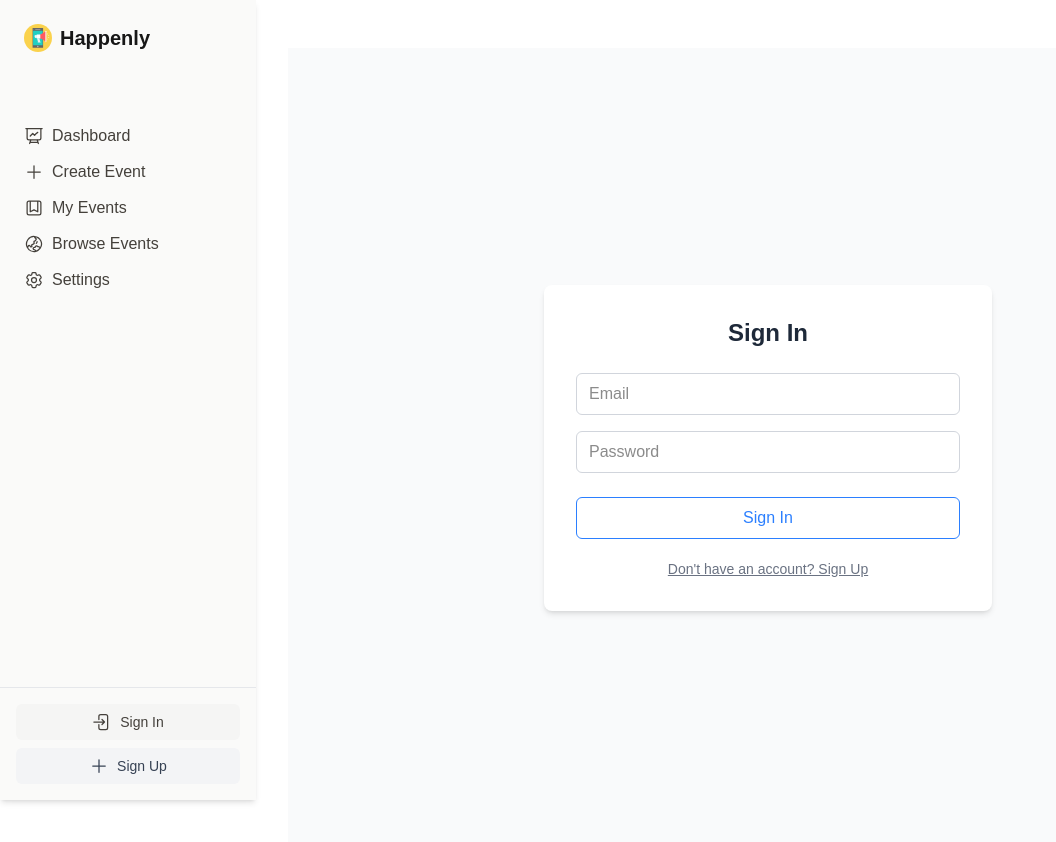
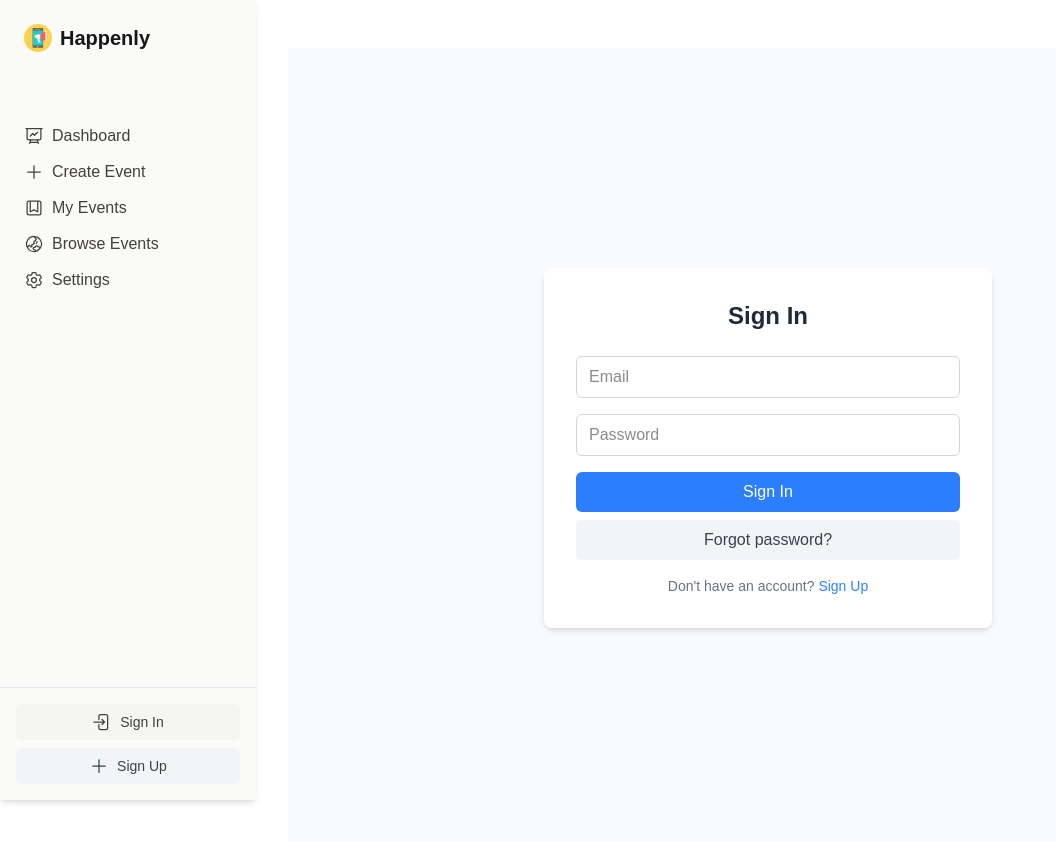
Before and after one commit to ka1130/Happenly, a Next.js app: page /auth in a window 1280 px wide. Shown: the top 842 px of the page, without its empty margins (0-1056 px from the left). Built offline with nearby package versions, Linux system fonts and the light colour scheme; no server answers.

Commit message:
Handle password reset

```diff
--- a/app/auth/page.tsx
+++ b/app/auth/page.tsx
@@ -1,7 +1,9 @@
 "use client";
 import { useState, useEffect } from "react";
 import { useRouter } from "next/navigation";
+import toast from "react-hot-toast";
 import { supabase } from "@lib/supabase";
+import type { User } from "@supabase/supabase-js";
 
 export default function AuthPage() {
   const router = useRouter();
@@ -11,10 +13,10 @@ export default function AuthPage() {
   const [email, setEmail] = useState("");
   const [password, setPassword] = useState("");
   const [passwordConfirm, setPasswordConfirm] = useState("");
-  const [error, setError] = useState<string | null>(null);
   const [loading, setLoading] = useState(false);
-  const [user, setUser] = useState<any>(null);
+  const [user, setUser] = useState<User | null>(null);
 
+  // Track auth state
   useEffect(() => {
     const { data: listener } = supabase.auth.onAuthStateChange(
       (_event, session) => {
@@ -25,9 +27,8 @@ export default function AuthPage() {
   }, []);
 
   const handleSignUp = async () => {
-    setError(null);
     if (password !== passwordConfirm) {
-      setError("Passwords don't match");
+      toast.error("Passwords don't match");
       return;
     }
     setLoading(true);
@@ -37,24 +38,51 @@ export default function AuthPage() {
       options: { data: { full_name: fullName } },
     });
     setLoading(false);
-    if (error) setError(error.message);
-    else alert("Check your email for confirmation link!");
+    if (error) {
+      toast.error(error.message);
+    } else {
+      toast.success("Check your email for confirmation link!");
+    }
   };
 
   const handleSignIn = async () => {
-    setError(null);
     setLoading(true);
     const { error } = await supabase.auth.signInWithPassword({
       email,
       password,
     });
     setLoading(false);
-    if (error) setError(error.message);
-    else router.replace("/dashboard"); // redirect after login
+    if (error) {
+      toast.error(error.message);
+    } else {
+      router.replace("/dashboard");
+    }
   };
 
-  if (user)
-    return <p>Logged in as {user.user_metadata?.full_name || user.email}</p>;
+  const handleForgotPassword = async () => {
+    if (!email) {
+      toast.error("Enter your email first");
+      return;
+    }
+    setLoading(true);
+    const { error } = await supabase.auth.resetPasswordForEmail(email, {
+      redirectTo: `${window.location.origin}/auth/reset-password`,
+    });
+    setLoading(false);
+    if (error) {
+      toast.error(error.message);
+    } else {
+      toast.success("Check your email for the reset link");
+    }
+  };
+
+  if (user) {
+    return (
+      <p className="mt-20 text-center">
+        Logged in as {user.user_metadata?.full_name || user.email}
+      </p>
+    );
+  }
 
   return (
     <div className="flex min-h-screen items-center justify-center bg-gray-50 px-4">
@@ -65,7 +93,10 @@ export default function AuthPage() {
 
         <form
           className="flex flex-col space-y-4"
-          onSubmit={(e) => e.preventDefault()}
+          onSubmit={(e) => {
+            e.preventDefault();
+            mode === "signIn" ? handleSignIn() : handleSignUp();
+          }}
         >
           {mode === "signUp" && (
             <input
@@ -104,49 +135,60 @@ export default function AuthPage() {
               type="password"
               placeholder="Confirm Password"
               minLength={8}
-              autoComplete="new-password"
               value={passwordConfirm}
               required
               onChange={(e) => setPasswordConfirm(e.target.value)}
               className="w-full rounded-md border border-gray-300 px-3 py-2 outline-none focus:border-blue-500 focus:ring focus:ring-blue-200"
             />
           )}
+
+          <button
+            type="submit"
+            disabled={loading}
+            className="w-full cursor-pointer rounded-md bg-blue-500 py-2 text-white hover:bg-blue-600 disabled:opacity-60"
+          >
+            {loading
+              ? "Processing..."
+              : mode === "signIn"
+                ? "Sign In"
+                : "Sign Up"}
+          </button>
         </form>
 
-        {error && (
-          <p className="mt-3 text-center text-sm text-red-500">{error}</p>
+        {mode === "signIn" && (
+          <button
+            type="button"
+            onClick={handleForgotPassword}
+            className="mt-2 w-full cursor-pointer rounded-md bg-gray-100 py-2 text-gray-700 hover:bg-gray-200"
+          >
+            Forgot password?
+          </button>
         )}
 
-        <div className="mt-6 flex flex-col gap-3">
+        <div className="mt-4 text-center text-sm text-gray-500">
+          {mode === "signIn" ? (
+            <>
+              Don't have an account?{" "}
               <button
                 type="button"
-            onClick={handleSignUp}
-            className={`w-full cursor-pointer rounded-md bg-blue-500 py-2 text-white transition hover:bg-blue-600 ${
-              mode === "signIn" ? "hidden" : ""
-            }`}
-            disabled={loading}
+                className="cursor-pointer text-blue-500 hover:underline"
+                onClick={() => setMode("signUp")}
               >
                 Sign Up
               </button>
+            </>
+          ) : (
+            <>
+              Already have an account?{" "}
               <button
                 type="button"
-            onClick={handleSignIn}
-            className={`w-full cursor-pointer rounded-md border border-blue-500 py-2 text-blue-500 transition hover:bg-blue-50 ${
-              mode === "signUp" ? "hidden" : ""
-            }`}
-            disabled={loading}
+                className="cursor-pointer text-blue-500 hover:underline"
+                onClick={() => setMode("signIn")}
               >
                 Sign In
               </button>
-          <button
-            type="button"
-            onClick={() => setMode(mode === "signIn" ? "signUp" : "signIn")}
-            className="mt-2 cursor-pointer text-center text-sm text-gray-500 underline"
-          >
-            {mode === "signIn"
-              ? "Don't have an account? Sign Up"
-              : "Already have an account? Sign In"}
-          </button>
+            </>
+          )}
         </div>
       </div>
     </div>
--- /dev/null
+++ b/app/auth/reset-password/page.tsx
@@ -0,0 +1,99 @@
+"use client";
+import { useState, useEffect } from "react";
+import { useRouter } from "next/navigation";
+import toast from "react-hot-toast";
+import { supabase } from "@lib/supabase";
+
+export default function ResetPasswordPage() {
+  const router = useRouter();
+
+  const [accessToken, setAccessToken] = useState<string | null>(null);
+  const [password, setPassword] = useState("");
+  const [passwordConfirm, setPasswordConfirm] = useState("");
+  const [loading, setLoading] = useState(false);
+
+  // Odczyt hash fragmentu z URL (Supabase v2 reset link)
+  useEffect(() => {
+    if (typeof window === "undefined") return;
+
+    const hash = window.location.hash; // np. #access_token=xxx&expires_in=3600
+    const params = new URLSearchParams(hash.replace(/^#/, ""));
+    const token = params.get("access_token");
+    if (!token) {
+      toast.error("Invalid reset link");
+      return;
+    }
+    setAccessToken(token);
+  }, []);
+
+  const handleResetPassword = async () => {
+    if (!accessToken) {
+      toast.error("Invalid reset link");
+      return;
+    }
+
+    if (password !== passwordConfirm) {
+      toast.error("Passwords do not match");
+      return;
+    }
+
+    setLoading(true);
+
+    // Supabase automatycznie używa access_token z hash fragmentu
+    const { error } = await supabase.auth.updateUser({ password });
+
+    setLoading(false);
+
+    if (error) {
+      toast.error(error.message);
+      return;
+    }
+
+    toast.success("Password successfully updated");
+    router.replace("/auth?mode=signIn");
+  };
+
+  return (
+    <div className="flex min-h-screen items-center justify-center bg-gray-50 px-4">
+      <div className="w-full max-w-md rounded-lg bg-white p-8 shadow-md">
+        <h1 className="mb-6 text-center text-2xl font-bold text-gray-800">
+          Reset Password
+        </h1>
+
+        <div className="flex flex-col space-y-4">
+          <input
+            type="password"
+            placeholder="New Password"
+            minLength={8}
+            value={password}
+            onChange={(e) => setPassword(e.target.value)}
+            className="w-full rounded-md border border-gray-300 px-3 py-2 outline-none focus:border-blue-500 focus:ring focus:ring-blue-200"
+          />
+          <input
+            type="password"
+            placeholder="Confirm Password"
+            minLength={8}
+            value={passwordConfirm}
+            onChange={(e) => setPasswordConfirm(e.target.value)}
+            className="w-full rounded-md border border-gray-300 px-3 py-2 outline-none focus:border-blue-500 focus:ring focus:ring-blue-200"
+          />
+          <button
+            type="button"
+            onClick={handleResetPassword}
+            disabled={loading}
+            className="w-full cursor-pointer rounded-md bg-blue-500 py-2 text-white hover:bg-blue-600 disabled:opacity-60"
+          >
+            {loading ? "Updating..." : "Update Password"}
+          </button>
+          <button
+            type="button"
+            onClick={() => router.replace("/auth?mode=signIn")}
+            className="mt-2 w-full cursor-pointer rounded-md bg-gray-100 py-2 text-gray-700 hover:bg-gray-200"
+          >
+            Back to Sign In
+          </button>
+        </div>
+      </div>
+    </div>
+  );
+}
--- a/components/UserFooter.tsx
+++ b/components/UserFooter.tsx
@@ -116,7 +116,7 @@ export default function UserFooter({
         onClick={handleLogout}
         disabled={loading}
         aria-label="Log out"
-        className={`mt-3 flex w-full items-center justify-center gap-2 rounded-md bg-gray-100 px-4 py-2 text-sm font-medium text-gray-700 hover:bg-gray-200 ${
+        className={`mt-3 flex w-full cursor-pointer items-center justify-center gap-2 rounded-md bg-gray-100 px-4 py-2 text-sm font-medium text-gray-700 hover:bg-gray-200 ${
           loading ? "cursor-not-allowed opacity-60" : ""
         }`}
       >
```
Lines whose indentation alone changed are shown as unchanged.
